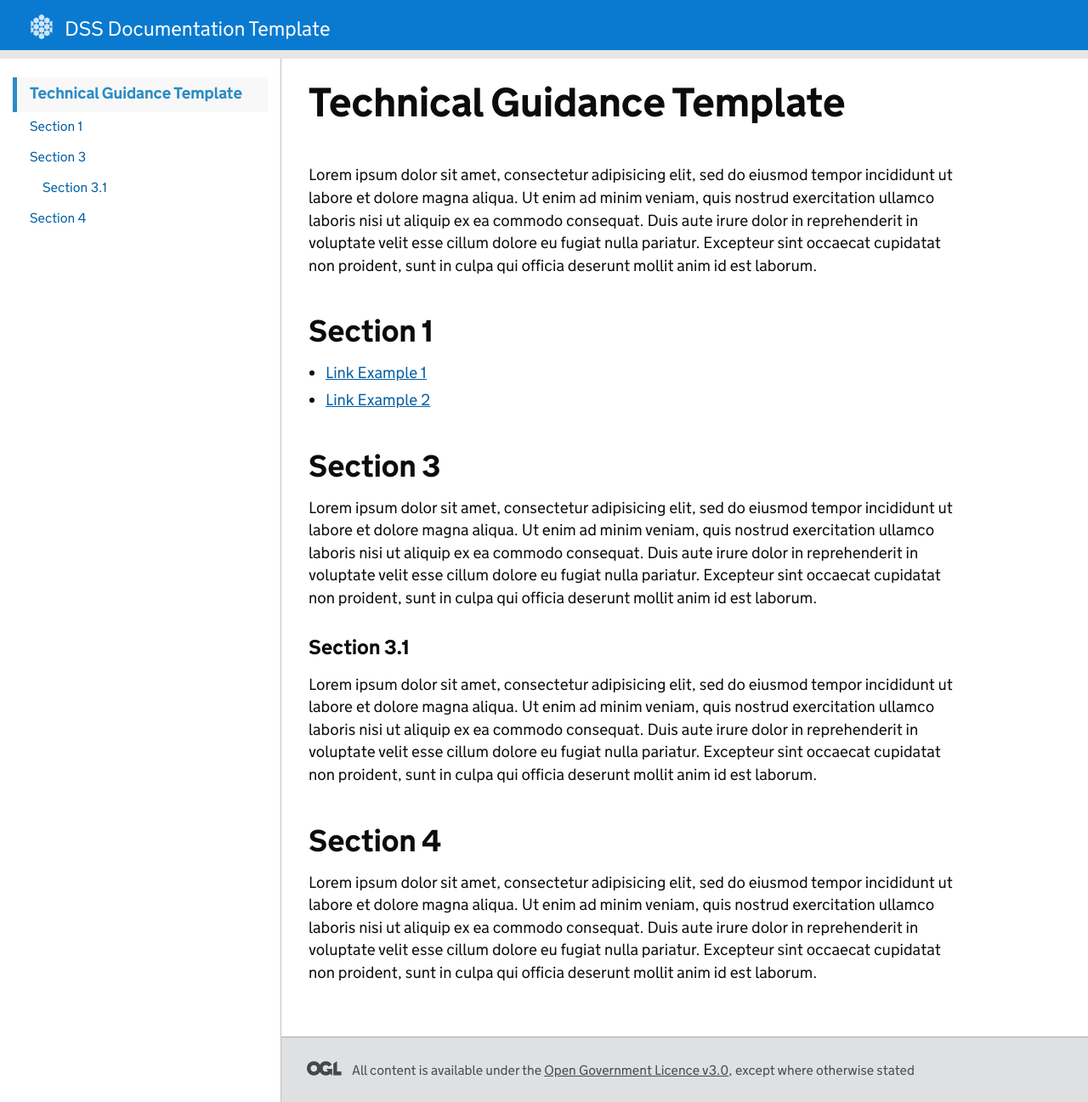
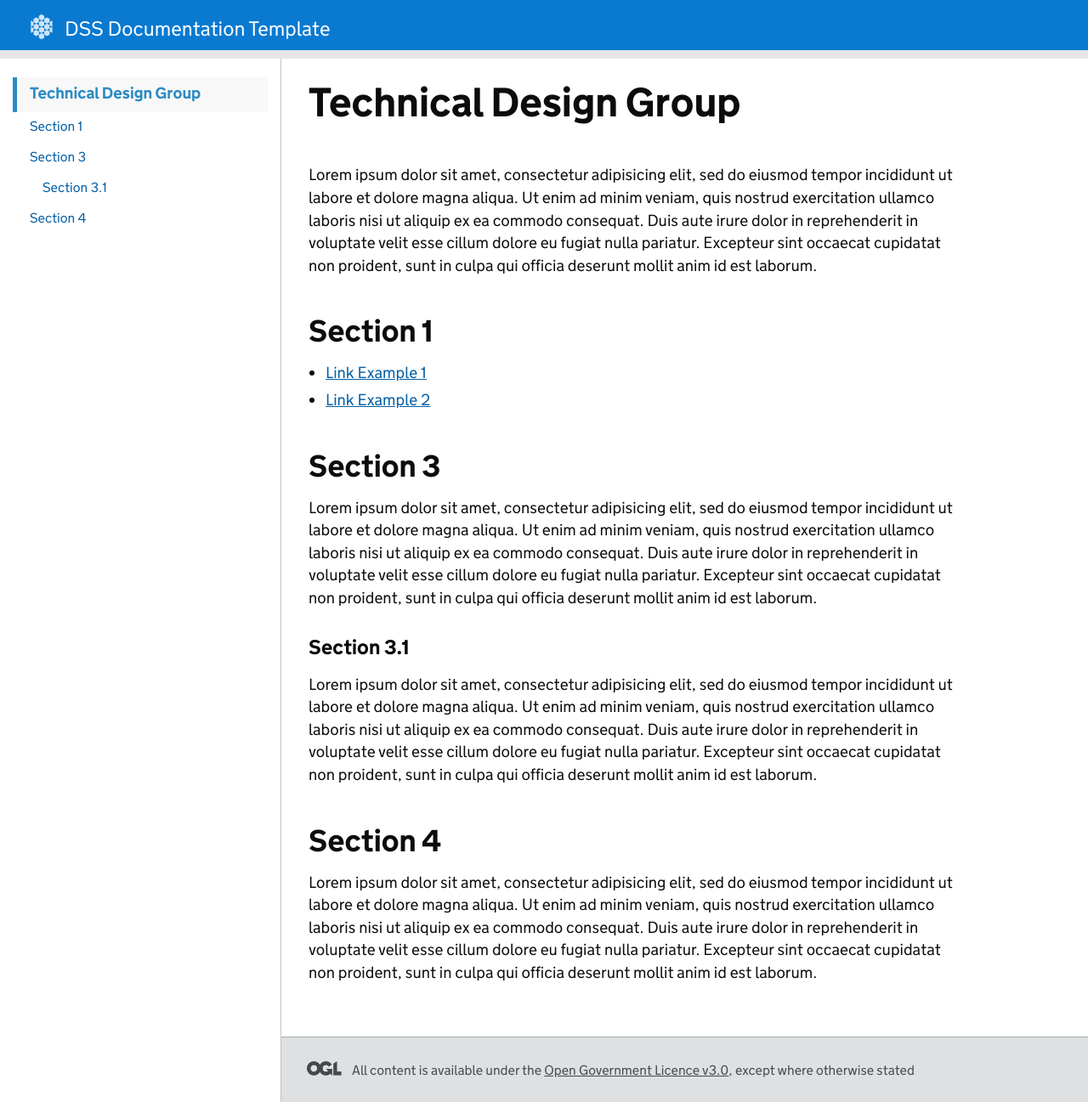
Before and after one commit to dof-dss/tech-design-group-docs, a Jekyll site: the page built from index.md, in a window 1280 px wide. Shown: the whole page at 85% size. Built offline with Jekyll 4.4.1, drawn with Linux system fonts in a browser that asks for light colours; our own code applies the rules of GitHub Pages for plain Markdown files.

Commit message:
Update index.md

```diff
--- a/index.md
+++ b/index.md
@@ -1,4 +1,4 @@
-# Technical Guidance Template
+# Technical Design Group
 Lorem ipsum dolor sit amet, consectetur adipisicing elit, sed do eiusmod tempor incididunt ut labore et dolore magna aliqua. Ut enim ad minim veniam, quis nostrud exercitation ullamco laboris nisi ut aliquip ex ea commodo consequat. Duis aute irure dolor in reprehenderit in voluptate velit esse cillum dolore eu fugiat nulla pariatur. Excepteur sint occaecat cupidatat non proident, sunt in culpa qui officia deserunt mollit anim id est laborum.
 ## Section 1
 
```
